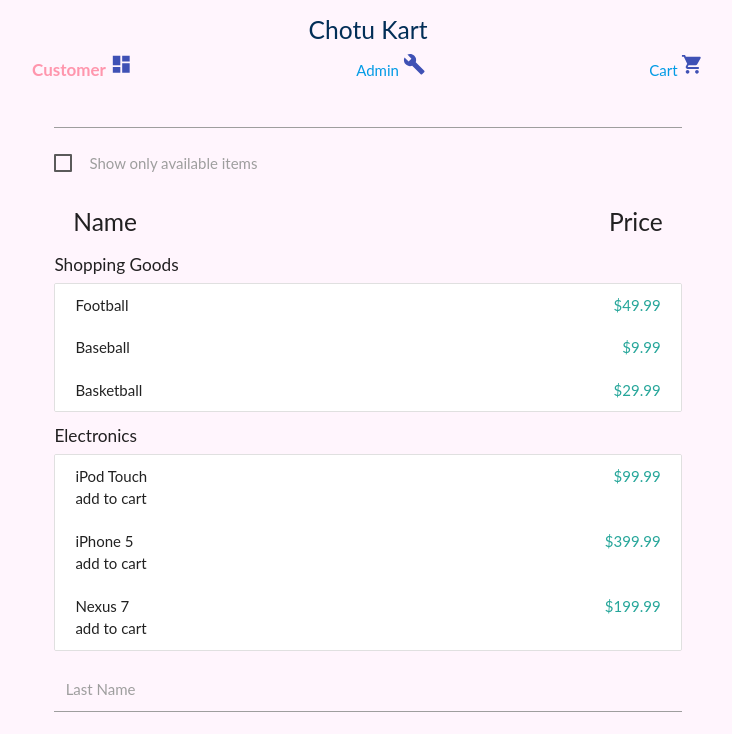
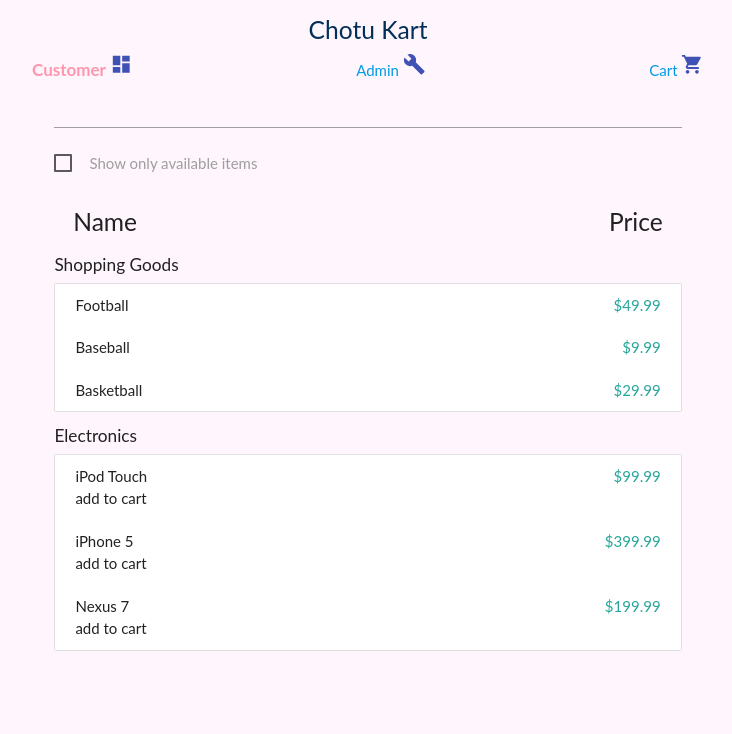
Before and after one commit to poornesh-pH/chotu-kart-react, a React (Create React App) app: page / in a window 1280 px wide. Shown: the top 734 px of the page, without its empty margins (272-1004 px from the left). Built offline with nearby package versions, Linux system fonts and the light colour scheme.

Commit message:
2 files modified

```diff
--- a/src/Components/ProductList.js
+++ b/src/Components/ProductList.js
@@ -39,10 +39,6 @@ export default function ProductList(props) {
           }
         })}
       </ul>
-      <div class="input-field col s6">
-          <input id="last_name" type="text" class="validate"/>
-          <label for="last_name">Last Name</label>
-        </div>
     </div>
   );
 }
--- a/src/Components/Search.js
+++ b/src/Components/Search.js
@@ -52,8 +52,6 @@ export default class Search extends Component {
             </label>
           </p>
         </div>
-
-
         <ProductList filteredProducts={filteredArray()} />
       </div>
     );
```
